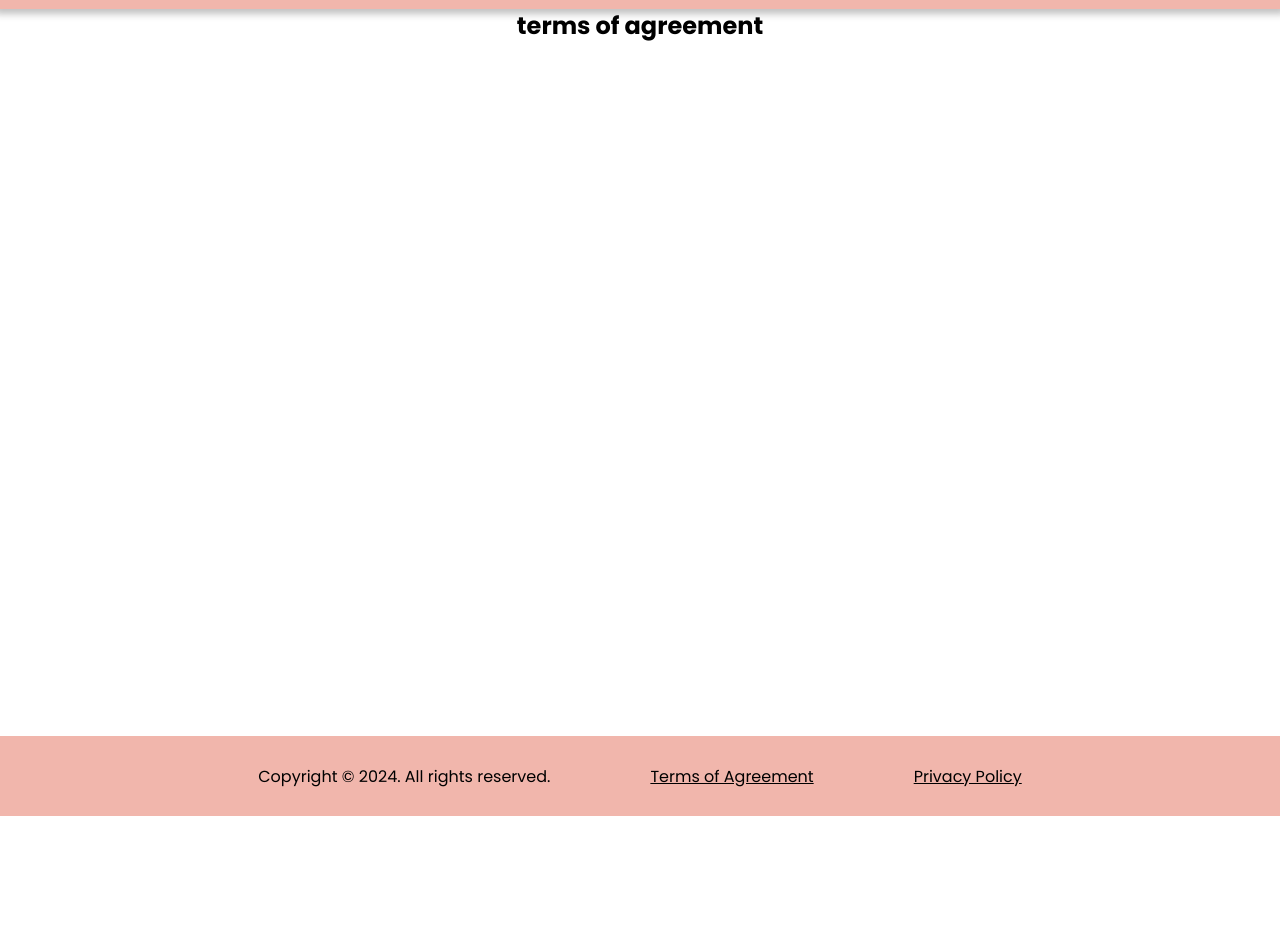
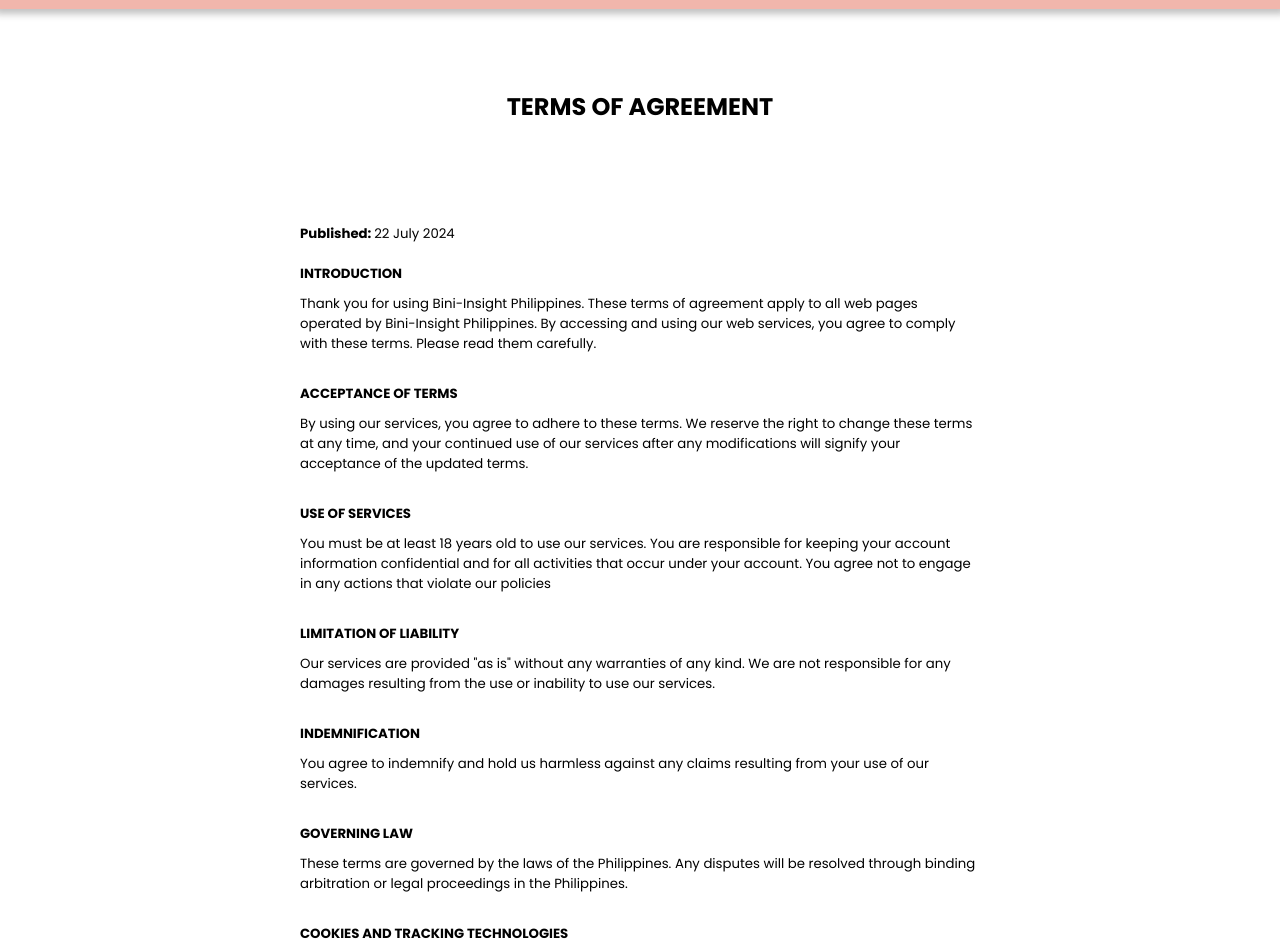
Before and after one commit to Osteicht/Bini-Insight, a website: page route/public/termspage/terms.html in a window 1280 px wide. Shown: the part 64-1012 px from the top of the page. Before the commit the page ends 880 px from the top, so only its background shows below. Drawn offline with Linux system fonts and the light colour scheme; files whose address does not match are found by name.

Commit message:
modified route

```diff
--- a/package.json
+++ b/package.json
@@ -10,7 +10,9 @@
   "author": "",
   "license": "ISC",
   "dependencies": {
-    "express": "^4.19.2",
+    "express": "^4.19.2"
+  },
+  "devDependencies": {
     "nodemon": "^3.1.4"
   }
 }
--- a/route/public/global.css
+++ b/route/public/global.css
@@ -37,7 +37,7 @@
   justify-content: space-between;
   align-items: center;
   padding: 1.1rem 2rem;
-  position: fixed;
+  /* position: fixed; */
   top: 0;
   left: 0;
   z-index: 100;
@@ -164,3 +164,10 @@
     color: #fff;
   }
 }
+
+@media (max-width: 1347px) {
+  .termsAndAgreement .content-container {
+    padding-bottom: 100px;
+    padding: 0px 250px 100px 250px;
+  }
+}
--- a/route/public/homepage/home.css
+++ b/route/public/homepage/home.css
@@ -1,7 +1,7 @@
 .homepage{
   width: 100%;
   min-height: calc(100vh - var(--bigScreenMargin));
-  margin: var(--bigScreenMargin) 0 0 0;
+  /* margin: var(--bigScreenMargin) 0 0 0; */
   display: flex;
   justify-content: center;
   align-items: center;
--- a/route/public/termspage/terms.css
+++ b/route/public/termspage/terms.css
@@ -1,6 +1,48 @@
 .termsAndAgreement{
   width: 100%;
-  min-height: calc(100vh - var(--bigScreenMargin));
-  margin: var(--bigScreenMargin) 0 0 0;
+  /* min-height: calc(100vh - var(--bigScreenMargin));
+  margin: var(--bigScreenMargin) 0 0 0; */
+}
+
+.termsAndAgreement .content-container {
+  align-items: left;
+  padding: 0px 300px 100px 300px;
+}
+
+.termsAndAgreement h1 {
+  padding: 80px 0px 80px 0px;
   text-align: center;
 }
+
+.termsAndAgreement h5 {
+  padding: 20px 0px 0px 0px;
+}
+
+.termsAndAgreement p {
+  padding: 10px 0px 10px 0px;
+  font-size: 0.83em;
+}
+
+.termsAndAgreement span {
+  font-weight: 400;
+}
+
+/* @media (max-width: 1347px) {
+  .termsAndAgreement .content-container {
+    padding-bottom: 100px;
+    padding: 0px 250px 100px 250px;
+  }
+}
+@media (max-width: 1161px) {
+  .termsAndAgreement .content-container {
+    padding-bottom: 100px;
+    padding: 0px 180px 100px 180px;
+  }
+}
+
+@media (max-width: 1161px) {
+  .termsAndAgreement .content-container {
+    padding-bottom: 100px;
+    padding: 0px 180px 100px 180px;
+  }
+} */
--- a/route/public/termspage/terms.html
+++ b/route/public/termspage/terms.html
@@ -33,7 +33,27 @@
   </header>
 
   <section class="termsAndAgreement">
-    <h1>terms of agreement</h1>
+    <div class="content-container">
+      <h1>TERMS OF AGREEMENT</h1>
+      <h5>Published: <span>22 July 2024</span></h5>
+      <h5>INTRODUCTION</h5>
+      <p>Thank you for using Bini-Insight Philippines. These terms of agreement apply to all web pages operated by Bini-Insight Philippines. By accessing and using our web services, you agree to comply with these terms. Please read them carefully.</p>
+      <h5>ACCEPTANCE OF TERMS</h5>
+      <p>By using our services, you agree to adhere to these terms. We reserve the right to change these terms at any time, and your continued use of our services after any modifications will signify your acceptance of the updated terms.</p>
+      <h5>USE OF SERVICES</h5>
+      <p>You must be at least 18 years old to use our services. You are responsible for keeping your account information confidential and for all activities that occur under your account. You agree not to engage in any actions that violate our policies</p>
+      <h5>LIMITATION OF LIABILITY</h5>
+      <p>Our services are provided "as is" without any warranties of any kind. We are not responsible for any damages resulting from the use or inability to use our services.</p>
+      <h5>INDEMNIFICATION</h5>
+      <p>You agree to indemnify and hold us harmless against any claims resulting from your use of our services.</p>
+      <h5>GOVERNING LAW</h5>
+      <p>These terms are governed by the laws of the Philippines. Any disputes will be resolved through binding arbitration or legal proceedings in the Philippines.</p>
+      <h5>COOKIES AND TRACKING TECHNOLOGIES</h5>
+      <p>We use cookies and similar tracking technologies to improve your experience on our site. Cookies are small text files stored on your device that help us understand how you use our services and enable certain features. By using our services, you consent to our use of cookies as outlined in our Privacy Policy. You can manage your cookie preferences through your browser settings. Please be aware that disabling cookies may impact the functionality of our services.</p>
+      <h5>ADDITIONAL CLAUSES</h5>
+      <p>If any provision of these terms is deemed unenforceable, the remaining provisions will remain in full force and effect. These terms represent the entire agreement between you and BINI-INSIGHT concerning the use of our services.</p>
+    </div>
+
   </section>
 
   <footer id="footer" class="footerContainer">
```
Also changed, not shown: app.js (+13 -9 lines), route/public/articlepage/article.html (+1 -1 lines), route/about.js (renamed from route/aboutRoute.js), route/article.js (renamed from route/articleRoute.js), route/home.js (renamed from route/homeRoute.js), route/privacy.js (renamed from route/privacyRoute.js), route/terms.js (renamed from route/termsRoute.js), 3 other files.
